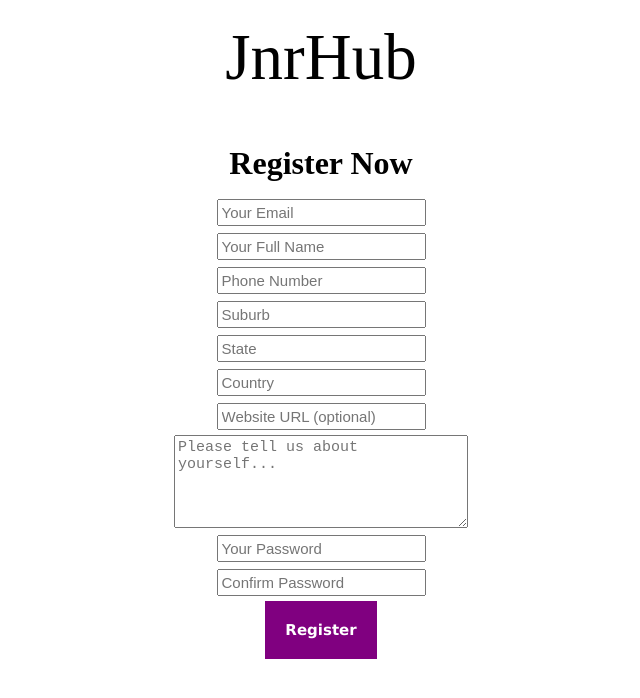
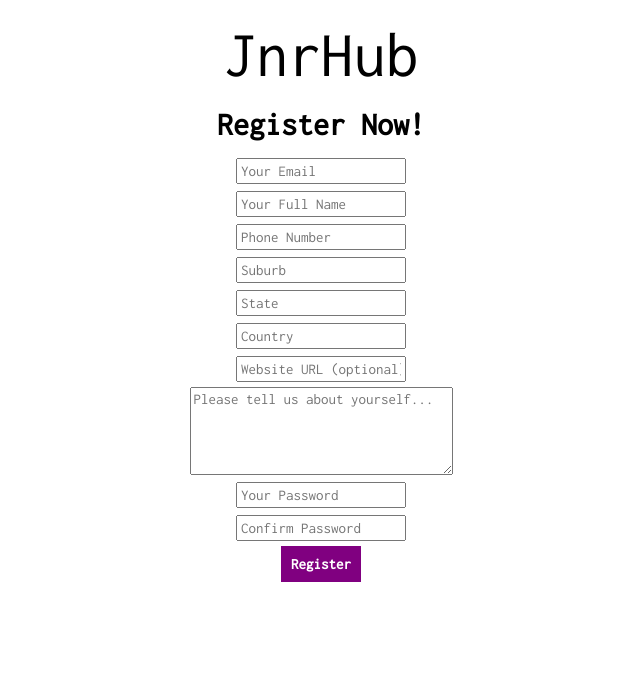
Before and after one commit to ramteen85/jnrhub-client, a React (Create React App) app: page /register in a window 1280 px wide. Shown: the top 698 px of the page, without its empty margins (319-959 px from the left). Built offline with nearby package versions, Linux system fonts and the light colour scheme.

Commit message:
updated css with new font and styling first pass

```diff
--- a/src/components/Login/Login.module.css
+++ b/src/components/Login/Login.module.css
@@ -1,14 +1,18 @@
+@import url('https://fonts.googleapis.com/css?family=Inconsolata&display=swap');
+
+
 .container {
     max-width: 300px;
     width: 50%;
-    border: 2px solid red;
     display: flex;
     flex-direction: column;
     margin: 0 auto;
     margin-top: 30px;
+    font-family: 'Inconsolata', monospace;
 }
 
 input {
     display: block;
     margin: 2px auto;
+    font-family: inherit;
 }
--- a/src/components/Navbar/Navbar.module.css
+++ b/src/components/Navbar/Navbar.module.css
@@ -1,5 +1,13 @@
+@import url('https://fonts.googleapis.com/css?family=Inconsolata&display=swap');
+
+
+
+
 p {
     text-align: center;
     font-size: 65px;
     margin-top: 20px;
+    font-family: 'Inconsolata', monospace;
+
+
 }
--- a/src/components/Register/Register.js
+++ b/src/components/Register/Register.js
@@ -7,7 +7,7 @@ class Register extends Component {
     render() {
         return(
             <div className="container">
-                <h1>Register Now</h1>
+                <h1>Register Now!</h1>
                 <form>
                     <input type="email" placeholder="Your Email" />
                     <input type="text" placeholder="Your Full Name" />
--- a/src/components/Register/Register.module.css
+++ b/src/components/Register/Register.module.css
@@ -1,12 +1,18 @@
+
+@import url('https://fonts.googleapis.com/css?family=Inconsolata&display=swap');
+
+
 textarea {
     margin: 0 auto;
     display: block;
+    font-family: 'Inconsolata', monospace;
 }
 
 h1 {
     text-align: center;
-    margin-top: 50px;
+    margin-top: 20px;
     margin-bottom: 15px;
+    font-family: 'Inconsolata', monospace;
 }
 
 input,
@@ -15,11 +21,13 @@ textarea {
     margin-bottom: 5px;
     font-size: 15px;
     padding: 3px;
+    font-family: 'Inconsolata', monospace;
 }
 
 form {
     display: flex;
     flex-direction: column;
+    font-family: 'Inconsolata', monospace;
 }
 
 button {
@@ -27,11 +35,11 @@ button {
     text-align: center;
     border: none;
     background: purple;
-    padding: 20px;
-    font-family: Verdana, Geneva, Tahoma, sans-serif;
+    padding: 10px;
     color: white;
     font-family: 18px;
     font-weight: bold;
     max-width: 200px;
     margin: 0 auto;
+    font-family: 'Inconsolata', monospace
 }
```
Also changed, not shown: 1 other file (tests, documents, lock files or other folders).
